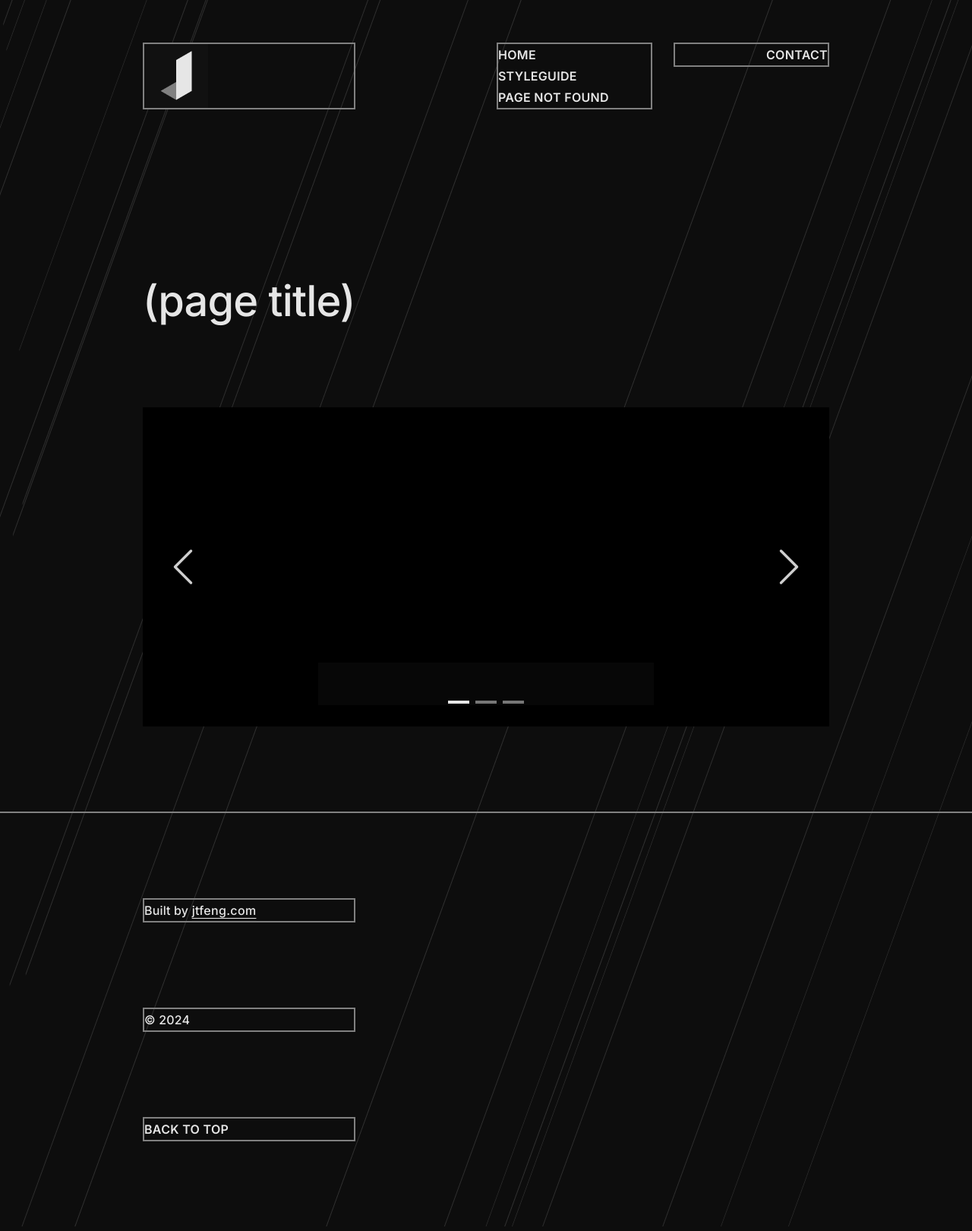
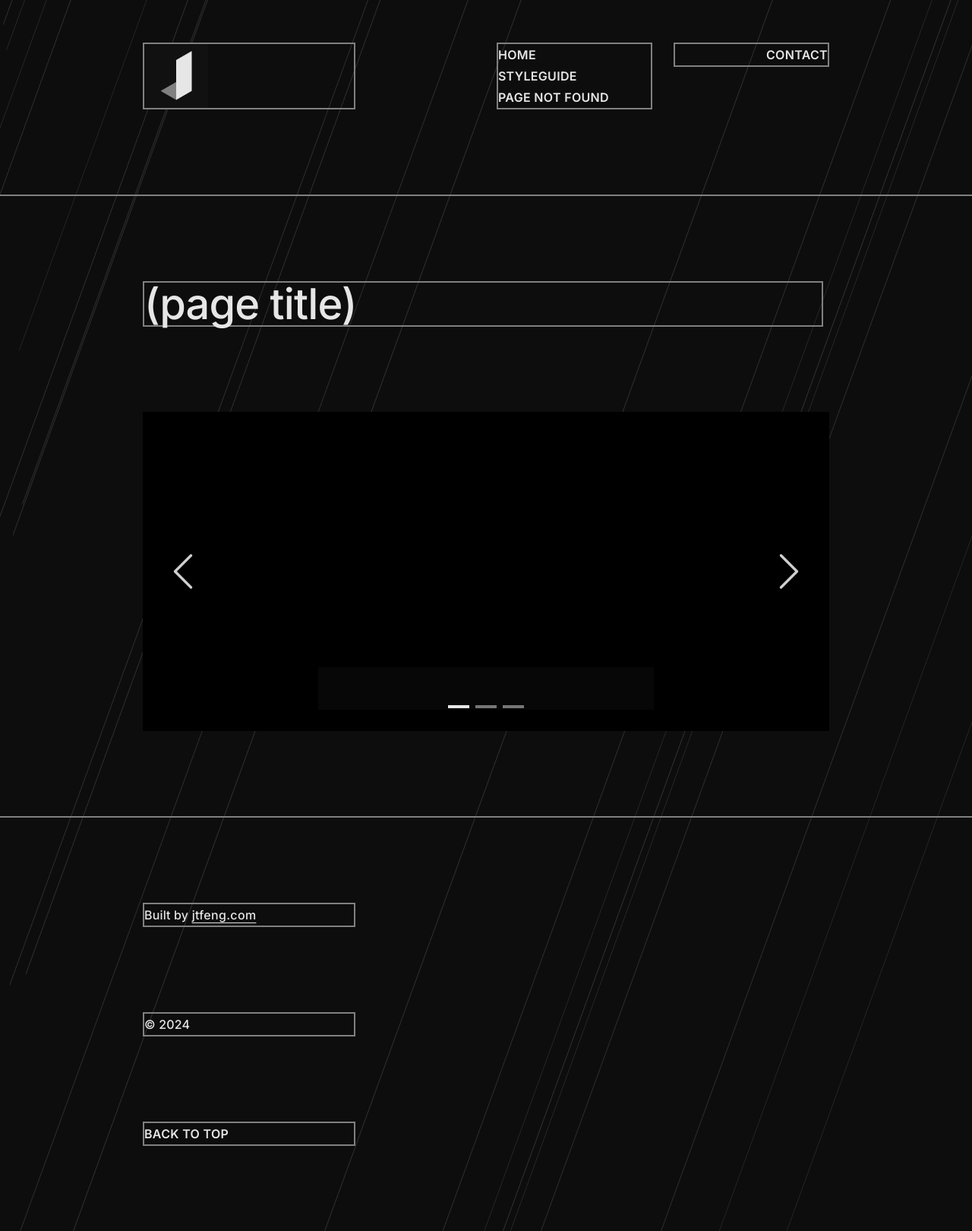
Before and after one commit to jingtianfeng/jekytrap, a Jekyll site: the page built from index.html, in a window 1280 px wide. Shown: the whole page at 76% size. Built offline with Jekyll 4.4.1, drawn with Linux system fonts in a browser that asks for light colours.

Commit message:
UPDATE _includes/index-header.html: add .border, add max-width

```diff
--- a/_includes/index-header.html
+++ b/_includes/index-header.html
@@ -1,9 +1,12 @@
-<header id="index-header">
+<header id="index-header"
+        class="border-top">
     <div class="container py-7">
-        <h1 class="" style="max-width: 1204px;">
+        <h1 class="border"
+            style="max-width: 896px;">
             (page title)
         </h1>
-        <div class="mt-7" style="max-width: 1204px;">
+        <div class="mt-7"
+             style="max-width: 1204px;">
             {% include styleguide-components-carousel.html %}
         </div>
     </div>
```
